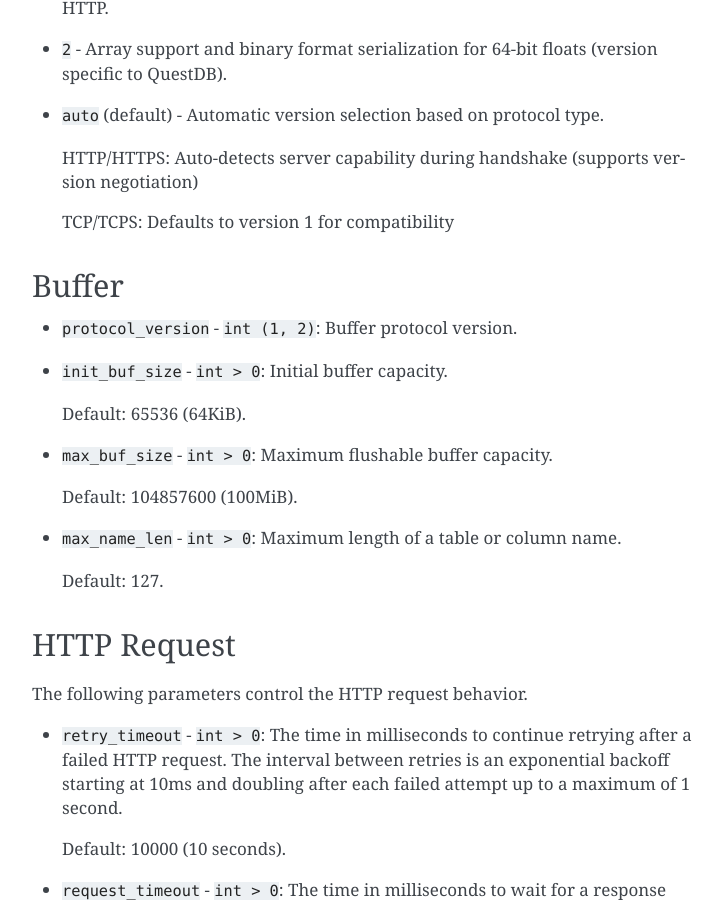
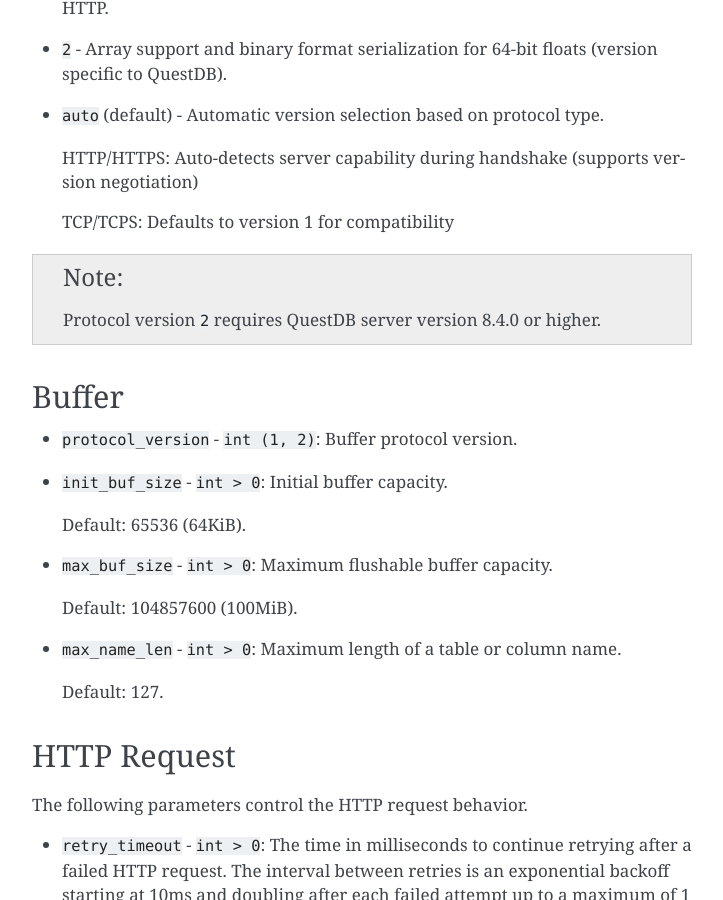
Before and after one commit to questdb/py-questdb-client, a Sphinx documentation site: the page built from docs/conf.rst, in a window 1280 px wide and 900 px high, scrolled down 4497 px. Shown: the whole window, without its empty margins (388-1111 px from the left). Built offline with Sphinx 7.4.7, drawn with Linux system fonts in a browser that asks for light colours.

Commit message:
doc first version of QuestDB support arrays.

```diff
--- a/CHANGELOG.rst
+++ b/CHANGELOG.rst
@@ -15,6 +15,10 @@
 ~~~~~~~~
 * Array Data Type Support. Adds native support for NumPy arrays
   (currently only for ``np.float64`` element type and up to 32 dimensions).
+
+.. note::
+    **Server Requirement**: This feature requires QuestDB server version 8.4.0 or higher.
+    Ensure your server is upgraded before ingesting array types, otherwise data ingestion will fail.
 
 .. code-block:: python
 
--- a/README.rst
+++ b/README.rst
@@ -53,6 +53,7 @@
         'amount': [0.00044, 0.001],
 
         # NumPy float64 arrays are supported from v3.0.0rc1 onwards.
+        # Note that requires QuestDB server >= 8.4.0 for array support
         'ord_book_bids': [
             np.array([2615.54, 2618.63]),
             np.array([39269.98, 39270.00])
@@ -82,6 +83,7 @@
                 'amount': 0.00044,
 
                 # NumPy float64 arrays are supported from v3.0.0rc1 onwards.
+                # Note that requires QuestDB server >= 8.4.0 for array support
                 'ord_book_bids': np.array([2615.54, 2618.63]),
             },
             at=TimestampNanos.now())
--- a/docs/conf.rst
+++ b/docs/conf.rst
@@ -240,6 +240,9 @@
 
   TCP/TCPS: Defaults to version 1 for compatibility
 
+.. note::
+    Protocol version ``2`` requires QuestDB server version 8.4.0 or higher.
+
 .. _sender_conf_buffer:
 
 Buffer
--- a/docs/sender.rst
+++ b/docs/sender.rst
@@ -301,6 +301,9 @@
 ``tcp::addr=localhost:9000;protocol_version=2;``
 
 See the :ref:`sender_conf_protocol_version` section for more details.
+
+.. note::
+    Protocol version ``2`` requires QuestDB server version 8.4.0 or higher.
 
 Error Reporting
 ===============
```
Also changed, not shown: 2 other files.
